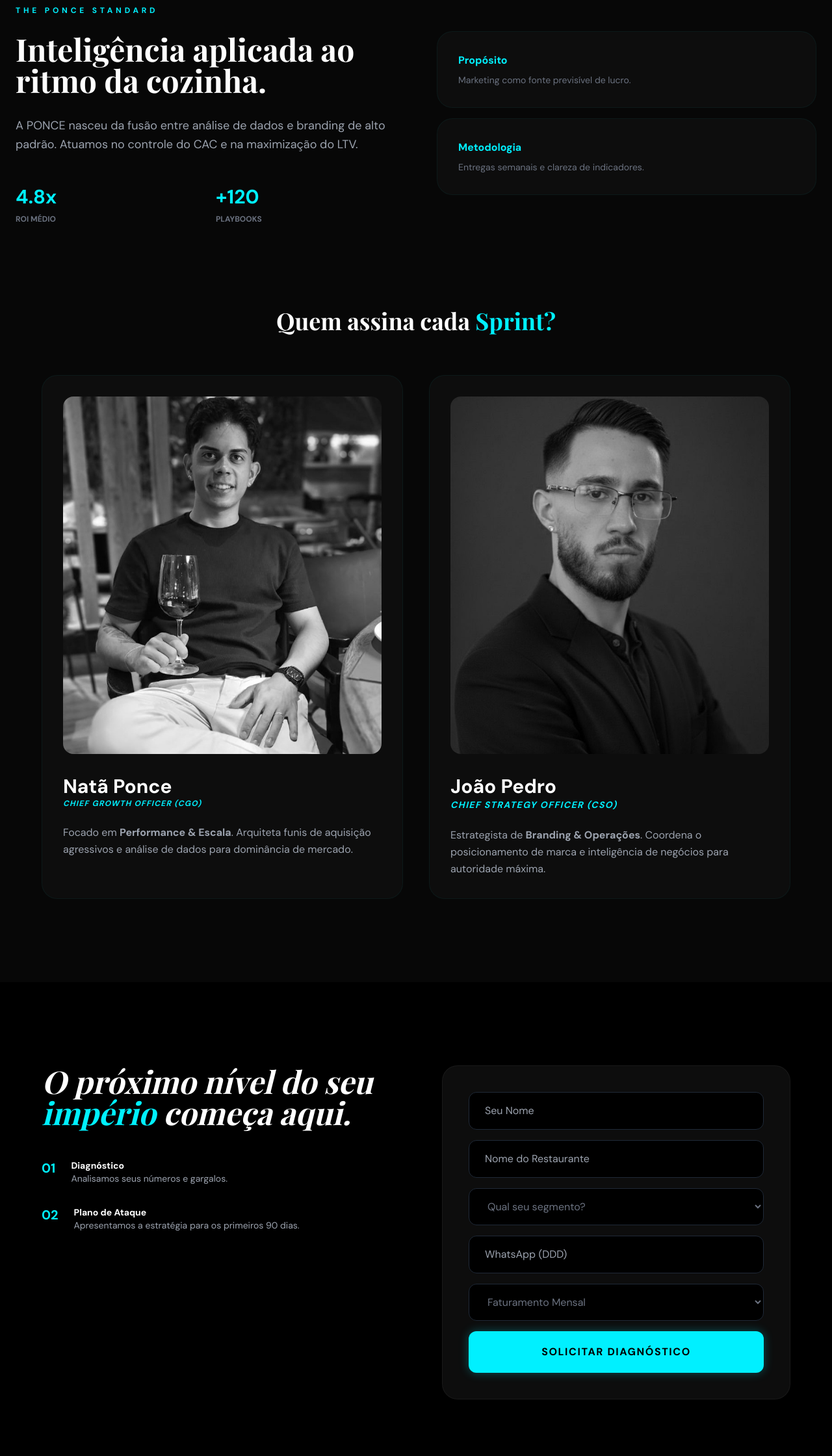
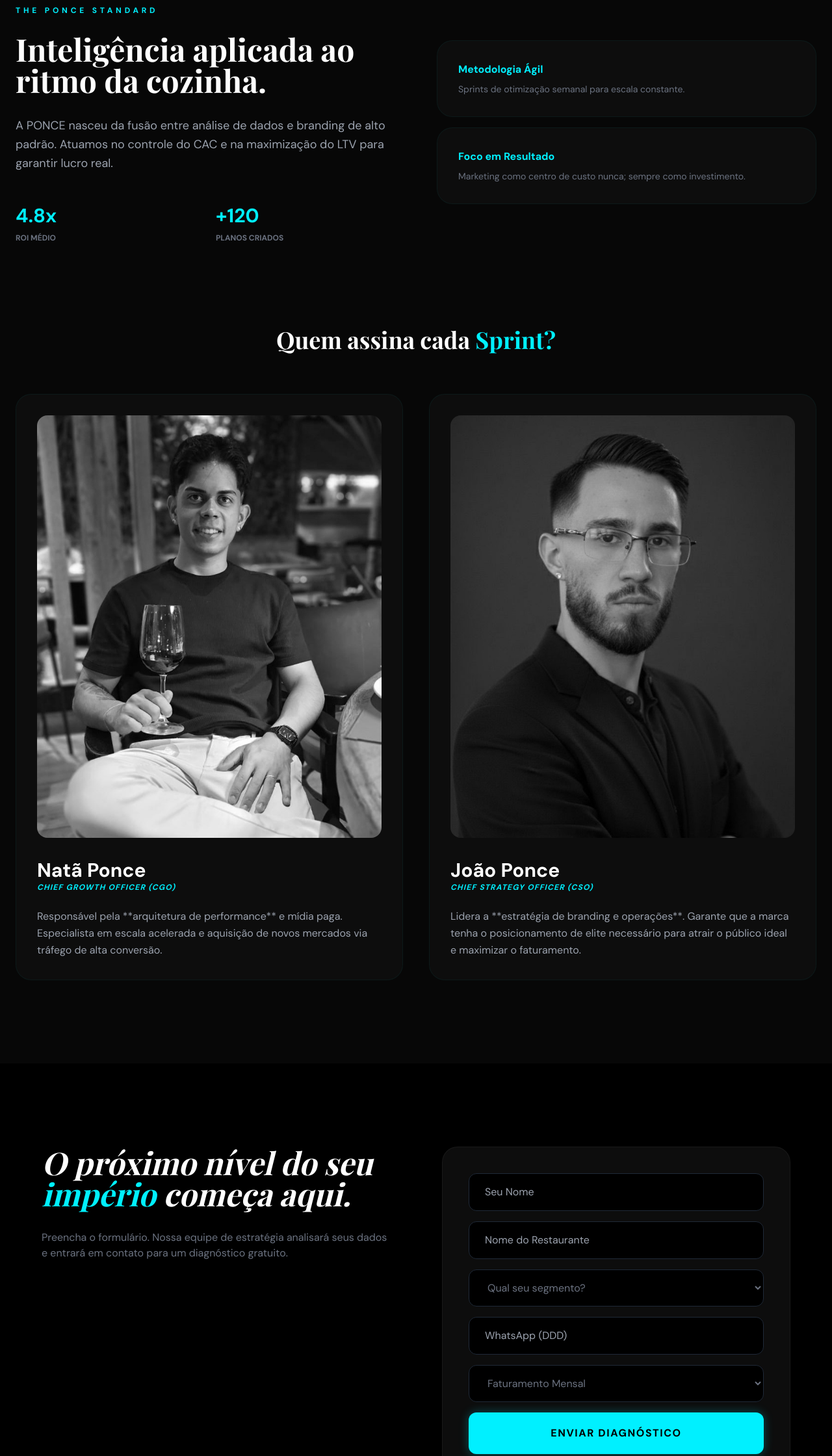
Before and after one commit to epessoaljp-hub/acessoriaponce.github.io, a plain HTML site: page index.html in a window 1280 px wide. Shown: the part 1111-3351 px from the top of the page at 65% size. Drawn offline with nearby package versions, Linux system fonts and the light colour scheme.

Commit message:
Update index.html

```diff
--- a/index.html
+++ b/index.html
@@ -54,37 +54,37 @@
         <div>
           <span class="text-[#00F0FF] text-xs font-bold tracking-[0.4em] uppercase">The Ponce Standard</span>
           <h2 class="font-display text-4xl lg:text-5xl font-bold mt-6 mb-8 text-white">Inteligência aplicada ao ritmo da cozinha.</h2>
-          <p class="text-gray-400 text-lg leading-relaxed mb-6">A PONCE nasceu da fusão entre análise de dados e branding de alto padrão. Atuamos no controle do CAC e na maximização do LTV.</p>
+          <p class="text-gray-400 text-lg leading-relaxed mb-6">A PONCE nasceu da fusão entre análise de dados e branding de alto padrão. Atuamos no controle do CAC e na maximização do LTV para garantir lucro real.</p>
           <div class="grid grid-cols-2 gap-8 mt-12">
             <div><div class="text-3xl font-bold text-[#00F0FF]">4.8x</div><p class="text-gray-500 text-xs uppercase mt-2 font-bold">ROI Médio</p></div>
-            <div><div class="text-3xl font-bold text-[#00F0FF]">+120</div><p class="text-gray-500 text-xs uppercase mt-2 font-bold">Playbooks</p></div>
+            <div><div class="text-3xl font-bold text-[#00F0FF]">+120</div><p class="text-gray-500 text-xs uppercase mt-2 font-bold">Planos Criados</p></div>
           </div>
         </div>
         <div class="grid grid-cols-1 gap-4">
-          <div class="card-dark"><h4 class="text-[#00F0FF] font-bold mb-2">Propósito</h4><p class="text-sm text-gray-500">Marketing como fonte previsível de lucro.</p></div>
-          <div class="card-dark"><h4 class="text-[#00F0FF] font-bold mb-2">Metodologia</h4><p class="text-sm text-gray-500">Entregas semanais e clareza de indicadores.</p></div>
+          <div class="card-dark"><h4 class="text-[#00F0FF] font-bold mb-2">Metodologia Ágil</h4><p class="text-sm text-gray-500">Sprints de otimização semanal para escala constante.</p></div>
+          <div class="card-dark"><h4 class="text-[#00F0FF] font-bold mb-2">Foco em Resultado</h4><p class="text-sm text-gray-500">Marketing como centro de custo nunca; sempre como investimento.</p></div>
         </div>
       </div>
 
       <div class="text-center mb-16">
         <h3 class="font-display text-4xl font-bold">Quem assina cada <span class="text-[#00F0FF]">Sprint?</span></h3>
       </div>
-      <div class="grid md:grid-cols-2 gap-10 max-w-6xl mx-auto">
+      <div class="grid md:grid-cols-2 gap-10 max-w-7xl mx-auto">
         <div class="card-dark group">
           <div class="overflow-hidden rounded-2xl mb-8">
-            <img src="nata.jpg" alt="Natã Ponce" class="w-full h-[550px] object-cover grayscale group-hover:grayscale-0 transition duration-700">
+            <img src="nata.jpg" alt="Natã Ponce" class="w-full h-[650px] object-cover grayscale group-hover:grayscale-0 transition duration-700">
           </div>
           <h4 class="text-3xl font-bold">Natã Ponce</h4>
           <span class="text-[#00F0FF] text-xs font-bold uppercase tracking-widest block mb-6 italic">Chief Growth Officer (CGO)</span>
-          <p class="text-gray-400 text-base leading-relaxed">Focado em <strong>Performance & Escala</strong>. Arquiteta funis de aquisição agressivos e análise de dados para dominância de mercado.</p>
+          <p class="text-gray-400 text-base leading-relaxed">Responsável pela **arquitetura de performance** e mídia paga. Especialista em escala acelerada e aquisição de novos mercados via tráfego de alta conversão.</p>
         </div>
         <div class="card-dark group">
           <div class="overflow-hidden rounded-2xl mb-8">
-            <img src="joao.jpg" alt="João Pedro" class="w-full h-[550px] object-cover grayscale group-hover:grayscale-0 transition duration-700">
+            <img src="joao.jpg" alt="João Ponce" class="w-full h-[650px] object-cover grayscale group-hover:grayscale-0 transition duration-700">
           </div>
-          <h4 class="text-3xl font-bold">João Pedro</h4>
-          <span class="text-[#00F0FF] text-sm font-bold uppercase tracking-widest block mb-6 italic">Chief Strategy Officer (CSO)</span>
-          <p class="text-gray-400 text-base leading-relaxed">Estrategista de <strong>Branding & Operações</strong>. Coordena o posicionamento de marca e inteligência de negócios para autoridade máxima.</p>
+          <h4 class="text-3xl font-bold">João Ponce</h4>
+          <span class="text-[#00F0FF] text-xs font-bold uppercase tracking-widest block mb-6 italic">Chief Strategy Officer (CSO)</span>
+          <p class="text-gray-400 text-base leading-relaxed">Lidera a **estratégia de branding e operações**. Garante que a marca tenha o posicionamento de elite necessário para atrair o público ideal e maximizar o faturamento.</p>
         </div>
       </div>
     </div>
@@ -94,16 +94,7 @@
     <div class="max-w-6xl mx-auto grid lg:grid-cols-2 gap-20">
       <div>
         <h2 class="font-display text-5xl font-bold mb-8 italic">O próximo nível do seu <span class="text-[#00F0FF]">império</span> começa aqui.</h2>
-        <div class="space-y-8 mt-12">
-            <div class="flex items-start gap-6">
-                <div class="text-[#00F0FF] font-bold text-xl">01</div>
-                <p class="text-sm text-gray-400"><strong class="text-white block">Diagnóstico</strong> Analisamos seus números e gargalos.</p>
-            </div>
-            <div class="flex items-start gap-6">
-                <div class="text-[#00F0FF] font-bold text-xl">02</div>
-                <p class="text-sm text-gray-400"><strong class="text-white block">Plano de Ataque</strong> Apresentamos a estratégia para os primeiros 90 dias.</p>
-            </div>
-        </div>
+        <p class="text-gray-500 mb-12">Preencha o formulário. Nossa equipe de estratégia analisará seus dados e entrará em contato para um diagnóstico gratuito.</p>
       </div>
 
       <div id="form-container">
@@ -119,7 +110,7 @@
                 <option value="" disabled selected>Faturamento Mensal</option>
                 <option>Até 30k</option><option>30k a 100k</option><option>Acima de 100k</option>
             </select>
-            <button type="submit" class="btn-cyan w-full py-5 rounded-xl uppercase tracking-widest font-bold mt-4">Solicitar Diagnóstico</button>
+            <button type="submit" class="btn-cyan w-full py-5 rounded-xl uppercase tracking-widest font-bold mt-4">Enviar Diagnóstico</button>
         </form>
       </div>
     </div>
@@ -127,7 +118,7 @@
 
   <footer class="py-16 border-t border-white/5 text-center">
     <img src="logo.png" alt="PONCE" class="h-8 mx-auto mb-6 opacity-30">
-    <p class="text-gray-600 text-[10px] tracking-[0.3em] uppercase">© 2026 PONCE ASSESSORIA | Marketing de Elite</p>
+    <p class="text-gray-600 text-[10px] tracking-[0.3em] uppercase font-bold">© 2026 PONCE ASSESSORIA | MARKETING DE ELITE</p>
   </footer>
 
   <script>
@@ -140,22 +131,22 @@
 
       const msg = `🚀 *NOVO LEAD QUALIFICADO*\n\n*Nome:* ${document.getElementById('nome').value}\n*Empresa:* ${document.getElementById('empresa').value}\n*Segmento:* ${document.getElementById('segmento').value}\n*Faturamento:* ${document.getElementById('faturamento').value}`;
 
-      // Abre o WhatsApp em uma nova aba
+      // Abre o WhatsApp em uma nova aba para não tirar o usuário do site
       window.open(`https://wa.me/5561995801020?text=${encodeURIComponent(msg)}`, '_blank');
 
-      // Troca o formulário por uma mensagem de sucesso no site
+      // Feedback visual de sucesso no site
       setTimeout(() => {
         document.getElementById('form-container').innerHTML = `
-          <div class="bg-[#0d0d0d] p-16 rounded-3xl border border-[#00F0FF]/30 text-center animate-in">
+          <div class="bg-[#0d0d0d] p-16 rounded-3xl border border-[#00F0FF]/40 text-center animate-in">
             <div class="text-[#00F0FF] text-6xl mb-6">✓</div>
-            <h3 class="text-3xl font-bold mb-4">Solicitação Enviada!</h3>
-            <p class="text-gray-400 leading-relaxed">Obrigado! Nossa equipe já recebeu seus dados. Se a aba do WhatsApp não abriu, verifique seu navegador.</p>
+            <h3 class="text-3xl font-bold mb-4 text-white">Solicitação Enviada!</h3>
+            <p class="text-gray-400 leading-relaxed">Sua análise estratégica foi encaminhada ao board. Verifique sua aba de WhatsApp para concluir o contato.</p>
           </div>
         `;
       }, 1000);
     });
 
-    // Mascara de Telefone
+    // Máscara de Telefone Automática
     document.getElementById('telefone').addEventListener('input', function (e) {
       let x = e.target.value.replace(/\D/g, '').match(/(\d{0,2})(\d{0,5})(\d{0,4})/);
       e.target.value = !x[2] ? x[1] : '(' + x[1] + ') ' + x[2] + (x[3] ? '-' + x[3] : '');
```
